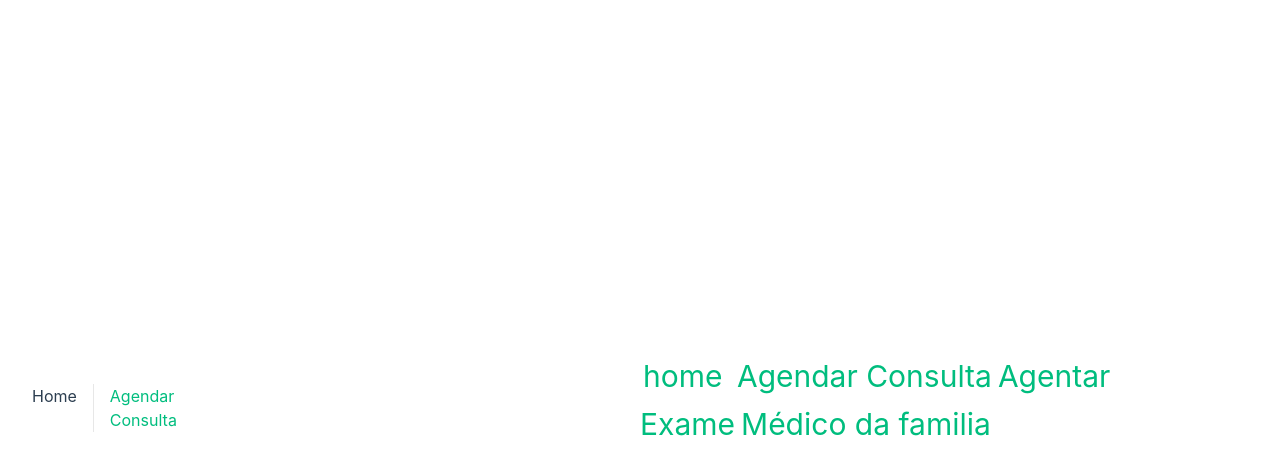
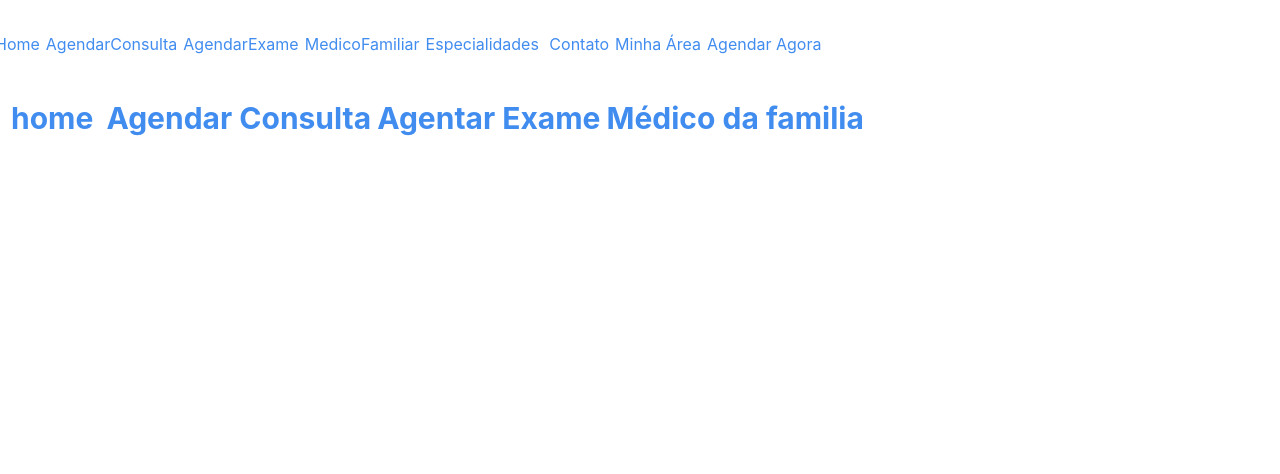
Before and after one commit to UBS-Digital/Trabalho-hackaton, a Vue app: page / in a window 1280 px wide. Shown: the top 474 px of the page. Built offline with nearby package versions, Linux system fonts and the light colour scheme.

Commit message:
FEAT #4: Início do CSS do AppHeader.vue

```diff
--- a/src/App.vue
+++ b/src/App.vue
@@ -1,19 +1,11 @@
 <script setup>
+import AppHeader from './components/Produtos/AppHeader.vue';
 import { RouterLink, RouterView } from 'vue-router'
-import HelloWorld from './components/Produtos/ButtonChild.vue'
+
 </script>
 
 <template>
-  <header>
-
-    <div class="wrapper">
-
-      <nav>
-        <RouterLink to="/">Home</RouterLink>
-        <RouterLink to="/AgendarConsulta">Agendar Consulta</RouterLink>
-      </nav>
-    </div>
-  </header>
+    <AppHeader />
 
   <RouterView />
 </template>
--- a/src/assets/base.css
+++ b/src/assets/base.css
@@ -1,62 +1,4 @@
-/* color palette from <https://github.com/vuejs/theme> */
-:root {
-  --vt-c-white: #ffffff;
-  --vt-c-white-soft: #f8f8f8;
-  --vt-c-white-mute: #f2f2f2;
 
-  --vt-c-black: #181818;
-  --vt-c-black-soft: #222222;
-  --vt-c-black-mute: #282828;
-
-  --vt-c-indigo: #2c3e50;
-
-  --vt-c-divider-light-1: rgba(60, 60, 60, 0.29);
-  --vt-c-divider-light-2: rgba(60, 60, 60, 0.12);
-  --vt-c-divider-dark-1: rgba(84, 84, 84, 0.65);
-  --vt-c-divider-dark-2: rgba(84, 84, 84, 0.48);
-
-  --vt-c-text-light-1: var(--vt-c-indigo);
-  --vt-c-text-light-2: rgba(60, 60, 60, 0.66);
-  --vt-c-text-dark-1: var(--vt-c-white);
-  --vt-c-text-dark-2: rgba(235, 235, 235, 0.64);
-}
-
-/* semantic color variables for this project */
-:root {
-  --color-background: var(--vt-c-white);
-  --color-background-soft: var(--vt-c-white-soft);
-  --color-background-mute: var(--vt-c-white-mute);
-
-  --color-border: var(--vt-c-divider-light-2);
-  --color-border-hover: var(--vt-c-divider-light-1);
-
-  --color-heading: var(--vt-c-text-light-1);
-  --color-text: var(--vt-c-text-light-1);
-
-  --section-gap: 160px;
-}
-
-@media (prefers-color-scheme: dark) {
-  :root {
-    --color-background: var(--vt-c-black);
-    --color-background-soft: var(--vt-c-black-soft);
-    --color-background-mute: var(--vt-c-black-mute);
-
-    --color-border: var(--vt-c-divider-dark-2);
-    --color-border-hover: var(--vt-c-divider-dark-1);
-
-    --color-heading: var(--vt-c-text-dark-1);
-    --color-text: var(--vt-c-text-dark-2);
-  }
-}
-
-*,
-*::before,
-*::after {
-  box-sizing: border-box;
-  margin: 0;
-  font-weight: normal;
-}
 
 body {
   min-height: 100vh;
--- a/src/assets/main.css
+++ b/src/assets/main.css
@@ -1,35 +1,10 @@
 @import './base.css';
 
-#app {
-  max-width: 1280px;
-  margin: 0 auto;
-  padding: 2rem;
-  font-weight: normal;
-}
 
 a,
 .green {
   text-decoration: none;
-  color: hsla(160, 100%, 37%, 1);
+  color: #418CEF;
   transition: 0.4s;
   padding: 3px;
 }
-
-@media (hover: hover) {
-  a:hover {
-    background-color: hsla(160, 100%, 37%, 0.2);
-  }
-}
-
-@media (min-width: 1024px) {
-  body {
-    display: flex;
-    place-items: center;
-  }
-
-  #app {
-    display: grid;
-    grid-template-columns: 1fr 1fr;
-    padding: 0 2rem;
-  }
-}
--- a/src/components/Produtos/appHeader.vue
+++ b/src/components/Produtos/AppHeader.vue
@@ -3,6 +3,7 @@
 import { RouterLink } from 'vue-router';
 
 </script>
+
 <template>
 
     <nav>
@@ -10,6 +11,16 @@ import { RouterLink } from 'vue-router';
         <RouterLink to="/">AgendarConsulta</RouterLink>
         <RouterLink to="/">AgendarExame</RouterLink>
         <RouterLink to="/">MedicoFamiliar</RouterLink>
+        <RouterLink to="#">Especialidades</RouterLink>
+        <RouterLink to="#"> Contato</RouterLink>
+        <RouterLink to="#" class="btn">Minha Área</RouterLink>
+        <RouterLink to="#" class="btn">Agendar Agora</RouterLink>
     </nav>
 
 </template>
+
+<style scoped>
+RouterLink {
+  color: blue;
+}
+</style>
--- a/src/views/HomeView.vue
+++ b/src/views/HomeView.vue
@@ -1,5 +1,4 @@
 <script setup>
-import TheWelcome from '../components/TheWelcome.vue'
 </script>
 
 <template>
```
Also changed, not shown: public/logoUBSDigital.png (added), src/views/layout/AppHeader.vue (added), 1 other file (tests, documents, lock files or other folders).
